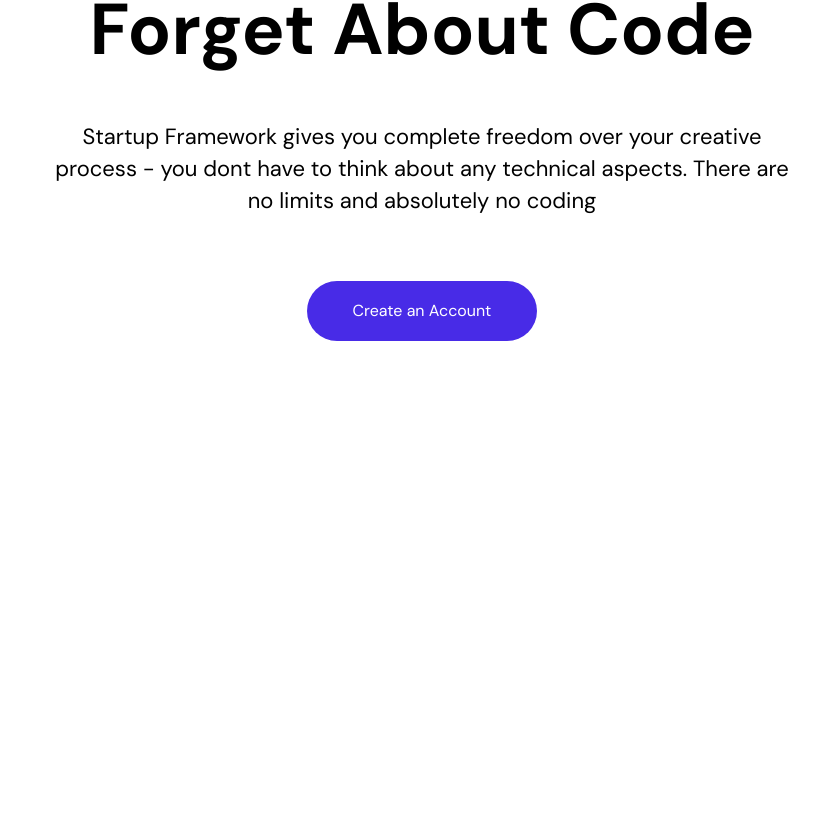
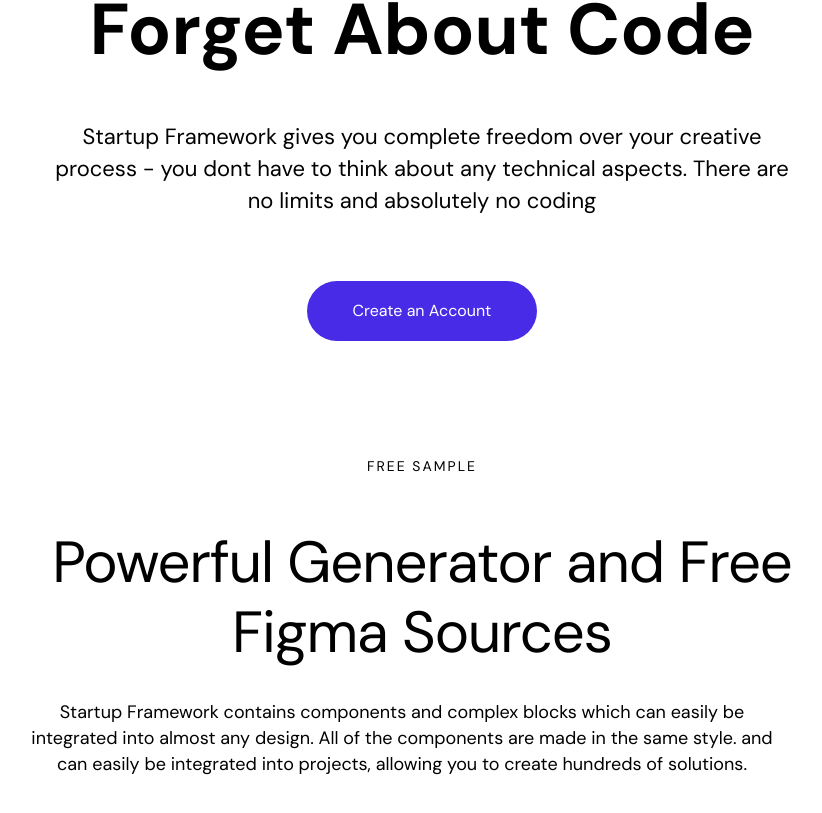
Before and after one commit to Beanmommo/frontend-practice-web, a Next.js app: page / in a window 1280 px wide. Shown: the part 295-1108 px from the top of the page, without its empty margins (218-1040 px from the left). Before the commit the page ends 800 px from the top, so only its background shows below. Built offline with nearby package versions, Linux system fonts and the light colour scheme.

Commit message:
Content Body finished with hardcoded pixels

```diff
--- /dev/null
+++ b/Components/Content/ContentBody.tsx
@@ -0,0 +1,14 @@
+import React from 'react'
+import "./contentbody.css"
+
+const ContentBody = () => {
+  return (
+    <div className='content-body'>
+        <h5>FREE SAMPLE</h5>
+        <h1>Powerful Generator and Free Figma Sources</h1>
+        <p>Startup Framework contains components and complex blocks which can easily be integrated into almost any design. All of the components are made in the same style. and can easily be integrated into projects, allowing you to create hundreds of solutions.</p>
+    </div>
+  )
+}
+
+export default ContentBody
--- /dev/null
+++ b/Components/Content/contentbody.css
@@ -0,0 +1,36 @@
+.content-body {
+    padding-top: 7rem;
+    display: grid;
+    justify-content: center;
+}
+
+div.content-body h5, div.content-body h1, div.content-body p{
+    display: grid;
+    justify-content: center;
+}
+
+div.content-body h5{
+    padding-bottom: 3rem;
+    font-size: 14px;
+    letter-spacing: 2px;
+    line-height: 26px;
+}
+
+div.content-body h1{
+    padding-bottom: 2rem;
+    font-size: 58px;
+    letter-spacing: -1px;
+    line-height: 70px;
+    width: 815px;
+    word-wrap: normal;
+    text-align: center;
+
+}
+
+div.content-body p{
+    padding-bottom: 7rem;
+    font-size: 18px;
+    line-height: 26px;
+    text-align: center;
+    width: 775px;
+}
--- a/app/page.tsx
+++ b/app/page.tsx
@@ -1,4 +1,5 @@
 
+import Content from "@/pages/Content";
 import LandingPage from "@/pages/LandingPage";
 import Image from "next/image";
 
@@ -6,6 +7,7 @@
   return (
     <main>
       <LandingPage></LandingPage>
+      <Content></Content>
     </main>
   );
 }
--- /dev/null
+++ b/pages/Content.tsx
@@ -0,0 +1,12 @@
+import ContentBody from '@/Components/Content/ContentBody'
+import React from 'react'
+
+const Content = () => {
+  return (
+    <main>
+        <ContentBody></ContentBody>
+    </main>
+  )
+}
+
+export default Content
```
